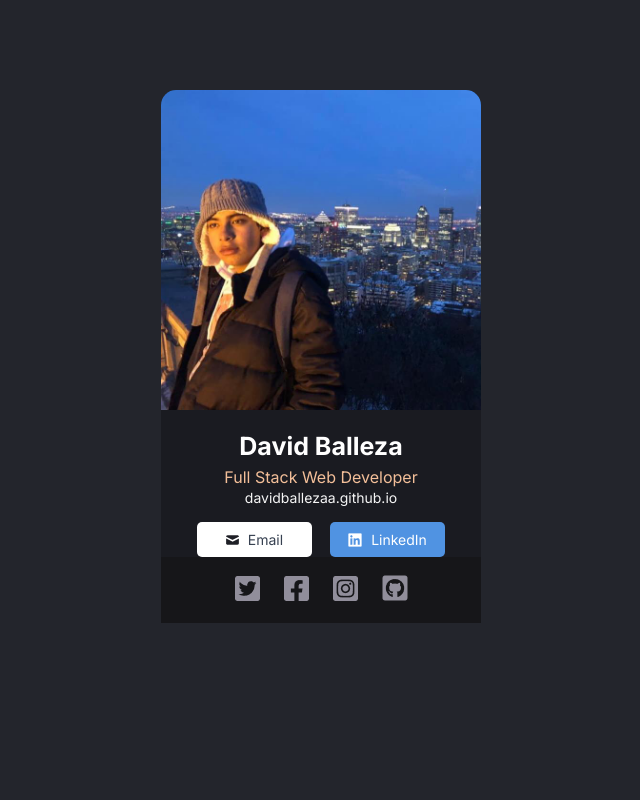
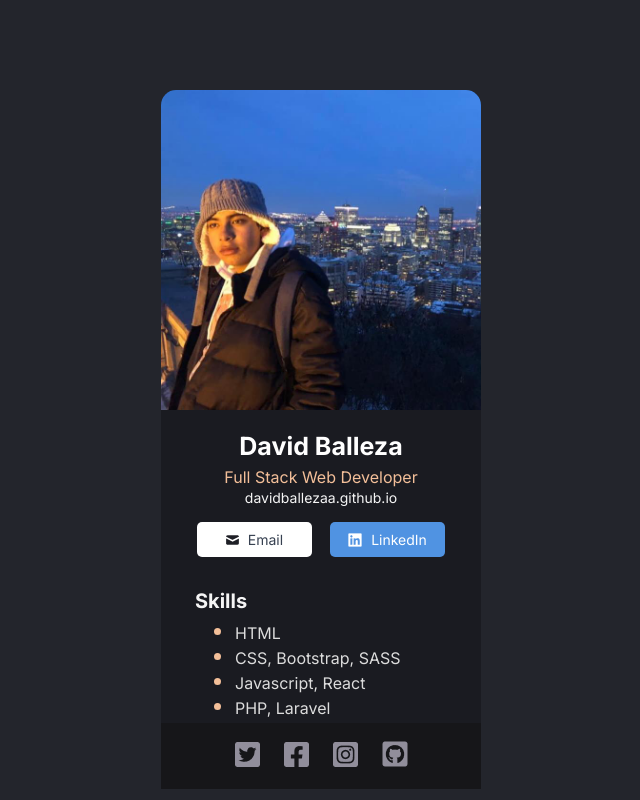
Before and after one commit to davidballezaa/presentation-card, a React (Create React App) app: page / in a window 1280 px wide. Shown: the whole page, without its empty margins (319-959 px from the left). Built offline with nearby package versions, Linux system fonts and the light colour scheme.

Commit message:
add Skills component to App

```diff
--- a/src/App.jsx
+++ b/src/App.jsx
@@ -1,12 +1,16 @@
 import Info from "./components/Info"
 import Footer from "./components/Footer"
+import Skills from "./components/Skills";
 
 function App() {
   return (
-    <main className="card">
+    <div className="card">
       <Info />
+      <main>
+        <Skills />
+      </main>
       <Footer />
-    </main>
+    </div>
   );
 }
 
```
